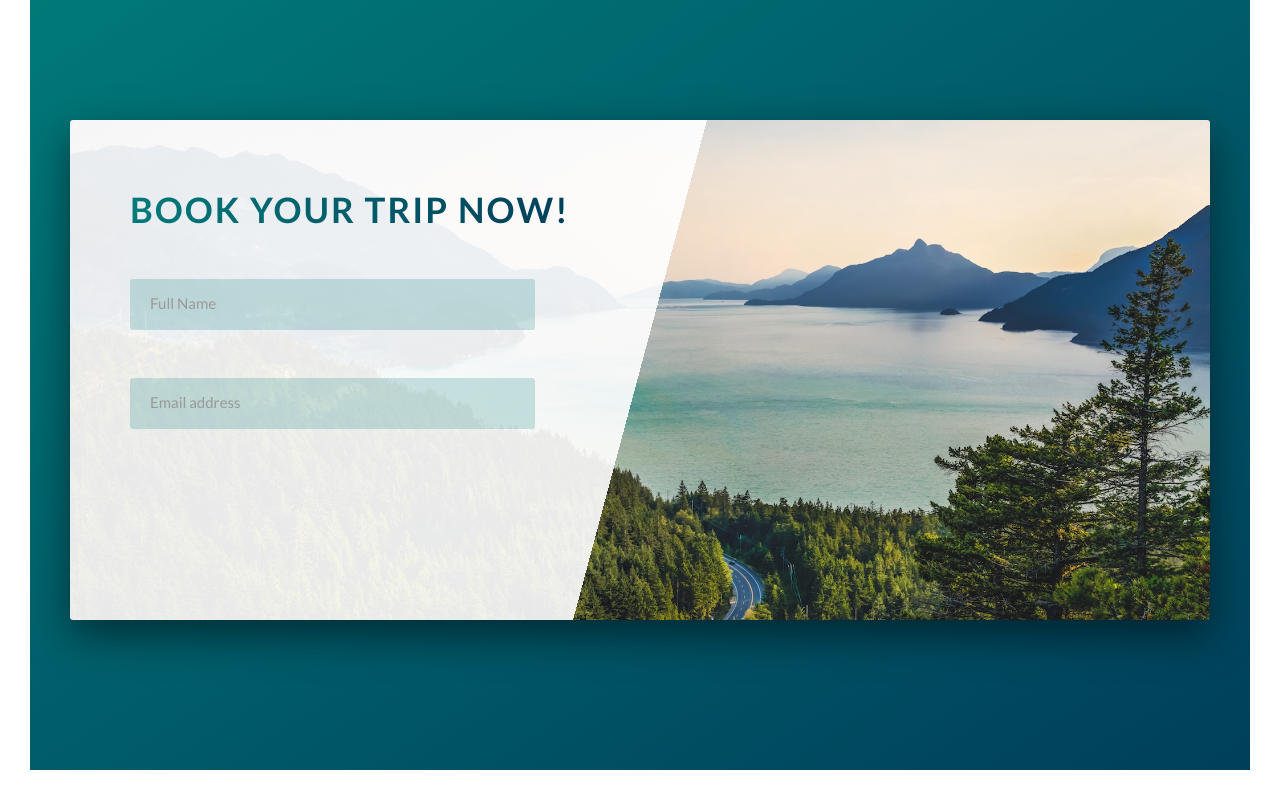
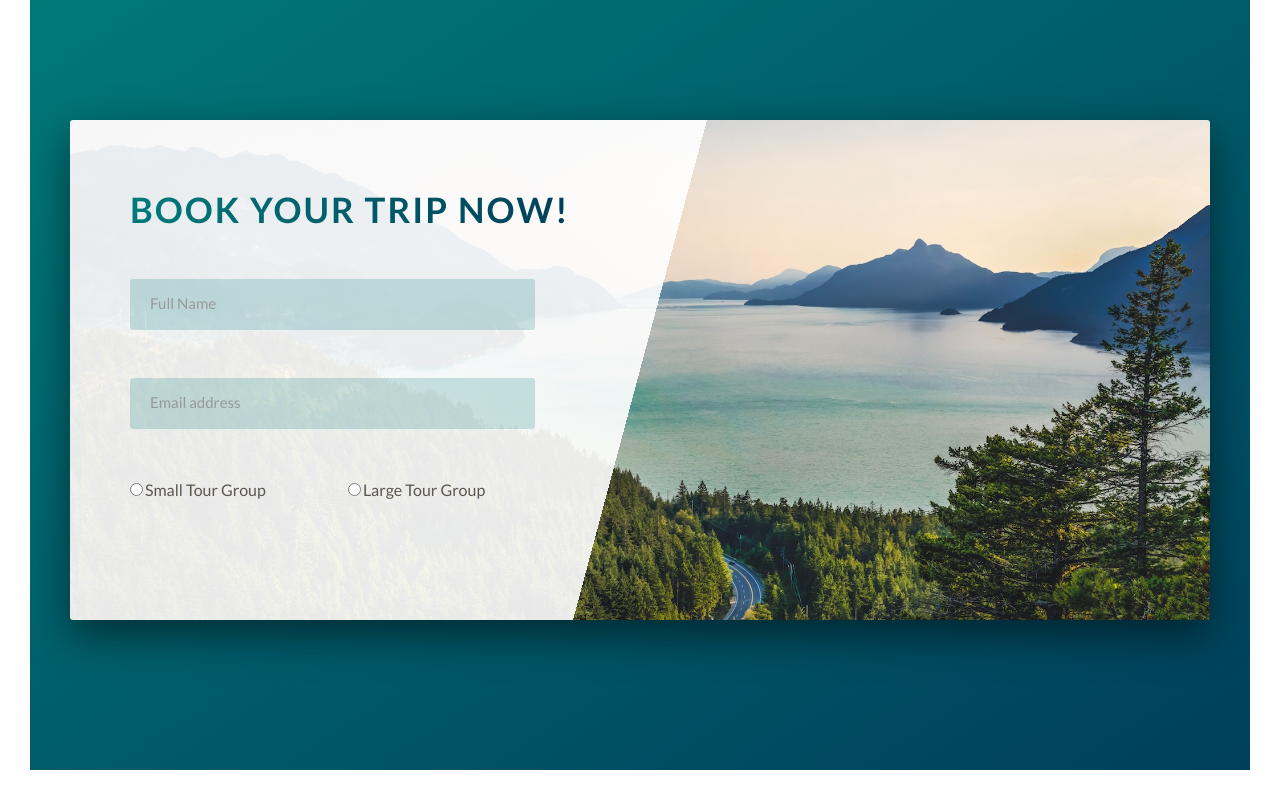
Before and after one commit to ShanClayton/outdoors, a website: page index.html in a window 1280 px wide. Shown: the part 4779-5579 px from the top of the page. Drawn offline with Linux system fonts and the light colour scheme.

Commit message:
added radio buttons to section

```diff
--- a/index.html
+++ b/index.html
@@ -297,6 +297,23 @@
                                 <input type="email" class="form__input" placeholder="Email address" id="email" required>
                                 <label for="email" class="form__label">Email</label>
                             </div>
+
+                            <div class="form__group">
+                                <div class="form__radio-group">
+                                    <input type="radio" class="form__radio-input" id="small" name="size">
+                                    <label for="small" class="form__radio-label">
+                                        <!-- making and styling a button -->
+                                        <span class="form__radio-button"></span>
+                                        Small Tour Group</label>
+                                </div>
+
+                                <div class="form__radio-group">
+                                    <input type="radio" class="form__radio-input" id="large" name="size">
+                                    <label for="large" class="form__radio-label">
+                                        <span class="form__radio-button"></span>
+                                        Large Tour Group</label>
+                                </div>
+                            </div>
                         </form>
                     </div>
                 </div>
--- a/sass/components/_form.scss
+++ b/sass/components/_form.scss
@@ -26,7 +26,7 @@
             border-bottom: 3px solid $color-features-icon
         }
 
-        &:focus:invalid{
+        &:focus:invalid {
             border-bottom: 3px solid $color-tours-left;
         }
 
@@ -46,7 +46,7 @@
     }
 
     //siblings use ~ if there are more you would like to control. not nested in input because always it has to be after input in order to be selected with sibling selector.
-    &__input:placeholder-shown + &__label {
+    &__input:placeholder-shown+&__label {
         opacity: 0;
         visibility: hidden;
         transform: translateY(-4rem);
@@ -54,5 +54,21 @@
         -moz-transform: translateY(-4rem);
         -ms-transform: translateY(-4rem);
         -o-transform: translateY(-4rem);
+    }
+
+
+
+    &__radio-group {
+        width: 48%;
+        display: inline-block;
+    }
+
+    &__radio-label {
+        font-size: $default-font-size;
+        cursor: pointer;
+    }
+
+    &__radio-button {
+
+    }
 }
-}
```
Also changed, not shown: css/style.css.
